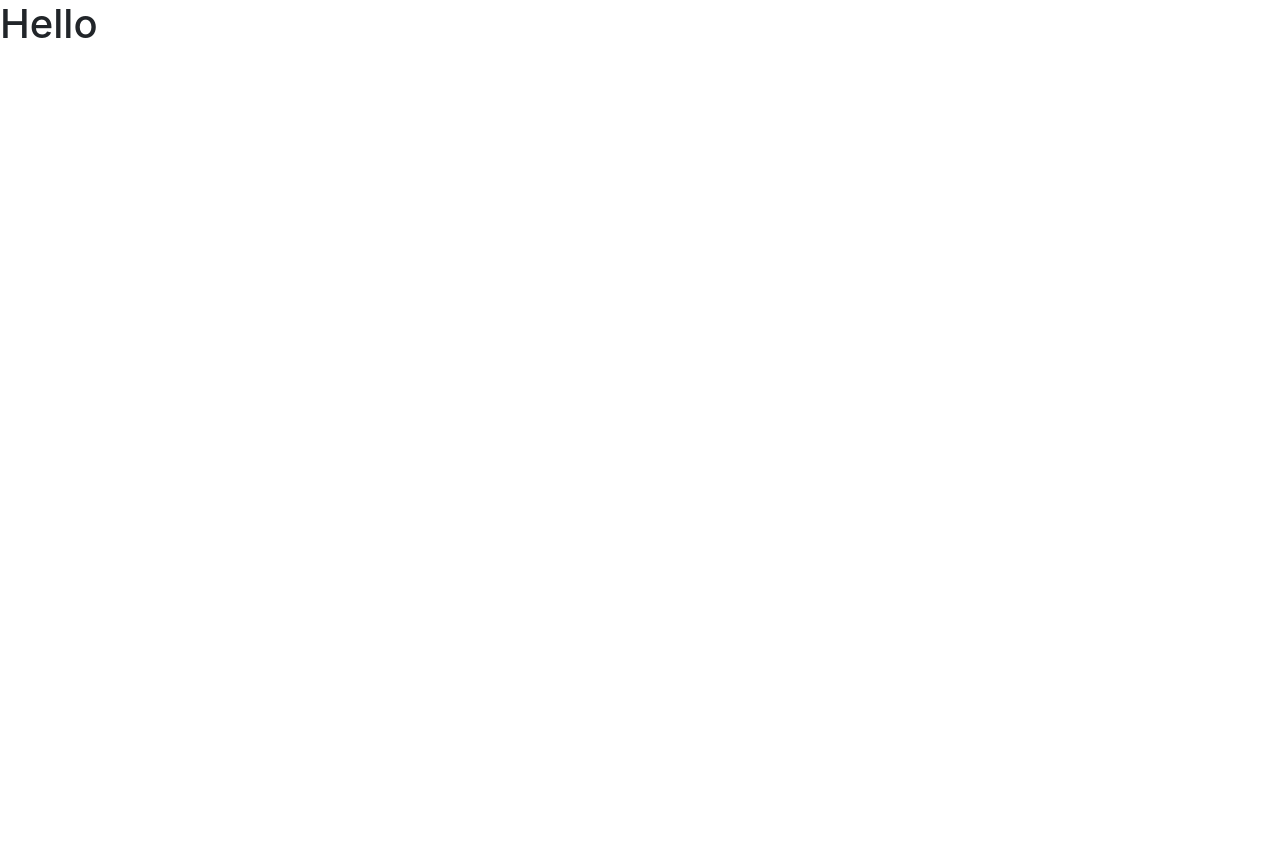
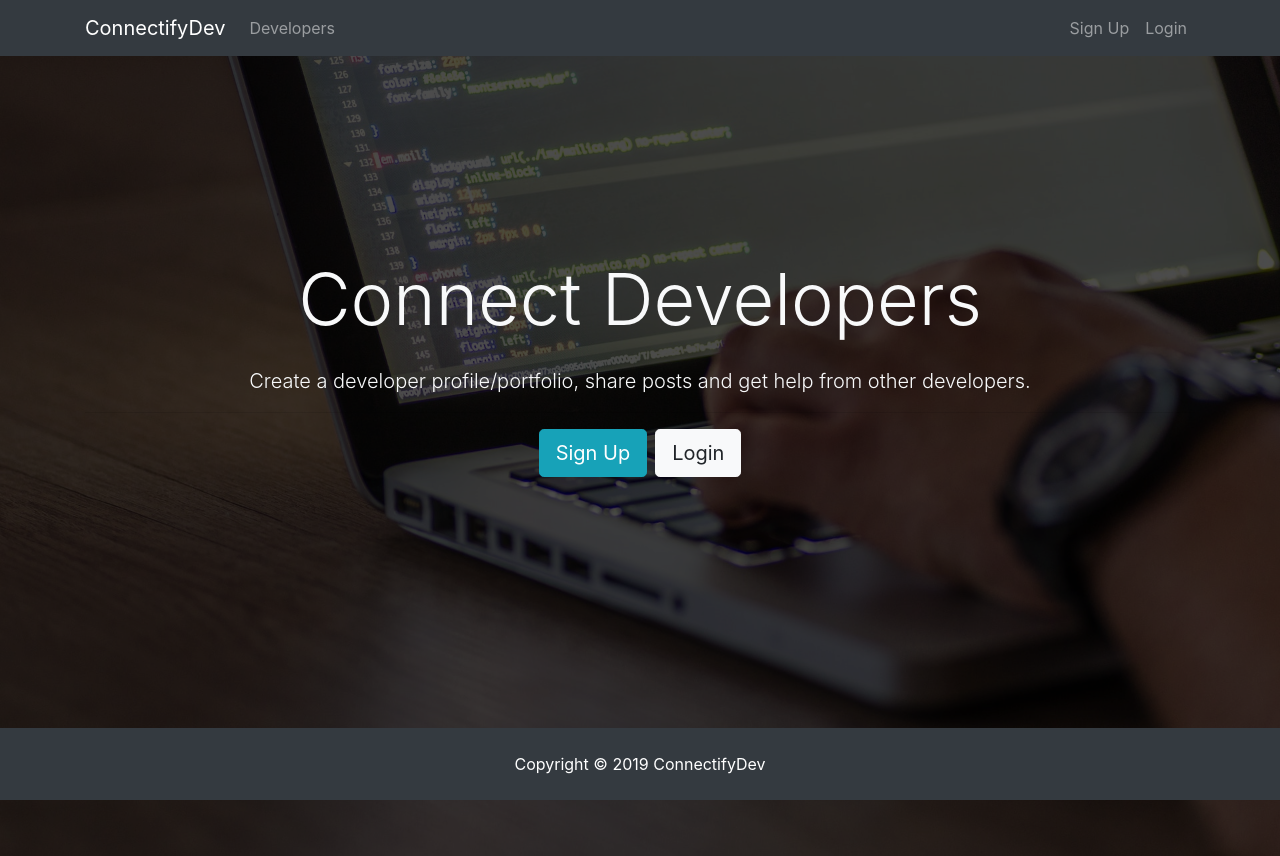
Before and after one commit to Praffulsingh9/connectify-developers, a React (Create React App) app in the folder client/: page / in a window 1280 px wide. Before the commit the page ends 800 px from the top, so only its background shows below. Built offline with nearby package versions, Linux system fonts and the light colour scheme.

Commit message:
Basic layout includes Navbar Footer And Landing Page Components

```diff
--- a/client/src/App.css
+++ b/client/src/App.css
@@ -13,7 +13,7 @@
 }
 
 .landing-inner {
-  padding-top: 80px;
+  padding-top: 200px;
 }
 
 .dark-overlay {
@@ -37,3 +37,16 @@
 .form-control::placeholder {
   color: #bbb !important;
 }
+
+footer {
+  padding-top: 10px;
+  padding-bottom: 0px;
+  position: fixed;
+  bottom: 0;
+  width: 100%;
+}
+
+nav {
+  padding-top: 0px;
+  position: fixed;
+}
--- a/client/src/App.js
+++ b/client/src/App.js
@@ -1,12 +1,16 @@
 import React, { Component } from "react";
-
+import Navbar from "./components/Layout/Navbar";
+import Footer from "./components/Layout/Footer";
+import Landing from "./components/Layout/Landing";
 import "./App.css";
 
 class App extends Component {
   render() {
     return (
       <div className="App">
-        <h1>Hello</h1>
+        <Navbar />
+        <Landing />
+        <Footer />
       </div>
     );
   }
--- /dev/null
+++ b/client/src/components/Layout/Footer.js
@@ -0,0 +1,11 @@
+import React from "react";
+
+const Footer = () => {
+  return (
+    <footer class="bg-dark text-white mt-5 p-4 text-center">
+      Copyright &copy; {new Date().getFullYear()} ConnectifyDev
+    </footer>
+  );
+};
+
+export default Footer;
--- /dev/null
+++ b/client/src/components/Layout/Landing.js
@@ -0,0 +1,33 @@
+import React, { Component } from "react";
+
+class Landing extends Component {
+  render() {
+    return (
+      <div className="landing">
+        <div className="dark-overlay landing-inner text-light">
+          <div className="container">
+            <div className="row">
+              <div className="col-md-12 text-center">
+                <h1 className="display-3 mb-4">Connect Developers</h1>
+                <p className="lead">
+                  {" "}
+                  Create a developer profile/portfolio, share posts and get help
+                  from other developers.
+                </p>
+                <hr />
+                <a href="register.html" className="btn btn-lg btn-info mr-2">
+                  Sign Up
+                </a>
+                <a href="login.html" className="btn btn-lg btn-light">
+                  Login
+                </a>
+              </div>
+            </div>
+          </div>
+        </div>
+      </div>
+    );
+  }
+}
+
+export default Landing;
--- /dev/null
+++ b/client/src/components/Layout/Navbar.js
@@ -0,0 +1,49 @@
+import React, { Component } from "react";
+
+class Navbar extends Component {
+  render() {
+    return (
+      <nav className="navbar navbar-expand-sm navbar-dark bg-dark mb-4">
+        <div className="container">
+          <a className="navbar-brand" href="landing.html">
+            ConnectifyDev
+          </a>
+          <button
+            className="navbar-toggler"
+            type="button"
+            data-toggle="collapse"
+            data-target="#mobile-nav"
+          >
+            <span className="navbar-toggler-icon" />
+          </button>
+
+          <div className="collapse navbar-collapse" id="mobile-nav">
+            <ul className="navbar-nav mr-auto">
+              <li className="nav-item">
+                <a className="nav-link" href="profiles.html">
+                  {" "}
+                  Developers
+                </a>
+              </li>
+            </ul>
+
+            <ul className="navbar-nav ml-auto">
+              <li className="nav-item">
+                <a className="nav-link" href="register.html">
+                  Sign Up
+                </a>
+              </li>
+              <li className="nav-item">
+                <a className="nav-link" href="login.html">
+                  Login
+                </a>
+              </li>
+            </ul>
+          </div>
+        </div>
+      </nav>
+    );
+  }
+}
+
+export default Navbar;
```
